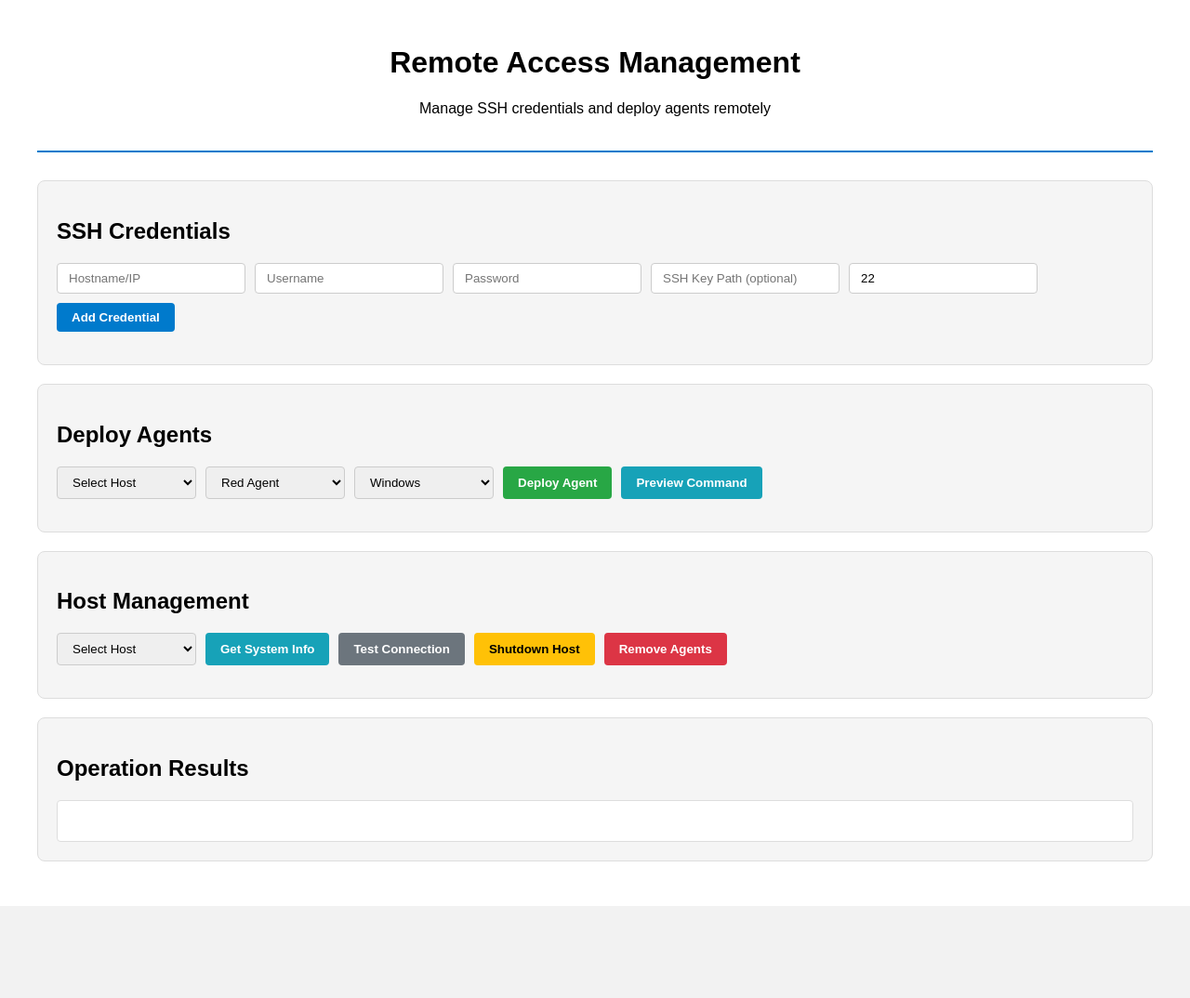
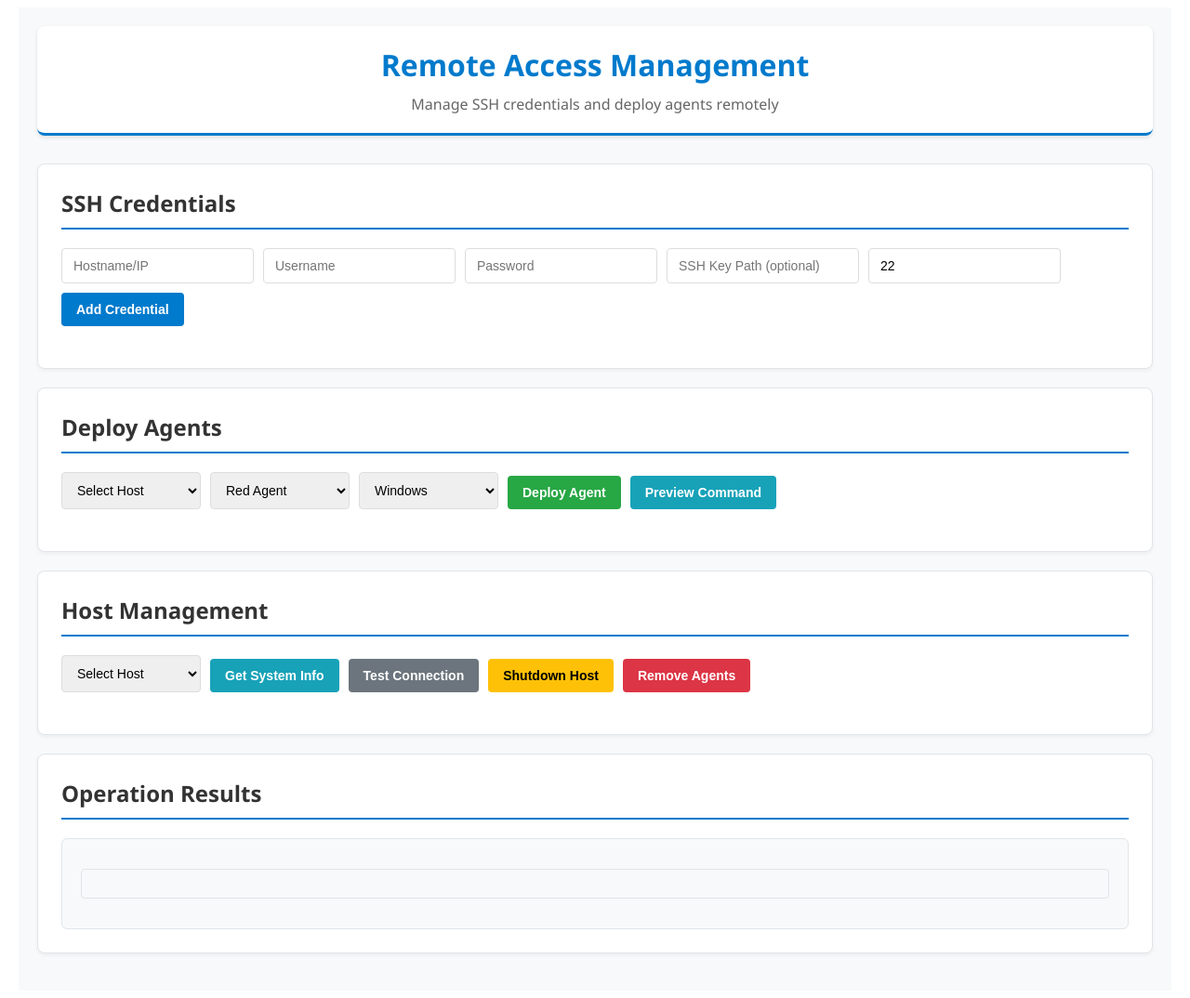
Before and after one commit to csshark/CALDERA-PLUGINS, a Python web app: template remoteaccess/templates/remoteaccess.html in a window 1280 px wide. Shown: the whole page at 93% size. Before the commit the page ends 975 px from the top, so only its background shows below. Run offline with Jinja, Linux system fonts and the light colour scheme; the template is opened without the code that fills it, so the values that code supplies are empty.

Commit message:
Update remoteaccess.css

```diff
--- a/remoteaccess/static/css/remoteaccess.css
+++ b/remoteaccess/static/css/remoteaccess.css
@@ -2,49 +2,84 @@
     max-width: 1200px;
     margin: 0 auto;
     padding: 20px;
-    font-family: Arial, sans-serif;
+    font-family: 'Segoe UI', Tahoma, Geneva, Verdana, sans-serif;
+    background-color: #f8f9fa;
 }
 
 .header {
     text-align: center;
     margin-bottom: 30px;
-    border-bottom: 2px solid #007acc;
+    border-bottom: 3px solid #007acc;
     padding-bottom: 20px;
+    background: white;
+    padding: 20px;
+    border-radius: 8px;
+    box-shadow: 0 2px 4px rgba(0,0,0,0.1);
+}
+
+.header h1 {
+    color: #007acc;
+    margin: 0;
+}
+
+.header p {
+    color: #666;
+    margin: 10px 0 0 0;
 }
 
 .section {
-    background: #f5f5f5;
-    padding: 20px;
+    background: white;
+    padding: 25px;
     margin-bottom: 20px;
     border-radius: 8px;
-    border: 1px solid #ddd;
+    border: 1px solid #e1e5e9;
+    box-shadow: 0 2px 4px rgba(0,0,0,0.05);
+}
+
+.section h2 {
+    color: #333;
+    border-bottom: 2px solid #007acc;
+    padding-bottom: 10px;
+    margin-top: 0;
 }
 
 .credential-form, .deployment-controls, .host-controls {
     display: flex;
     gap: 10px;
     flex-wrap: wrap;
-    margin-bottom: 15px;
+    margin-bottom: 20px;
+    align-items: end;
 }
 
 .input-field {
-    padding: 8px 12px;
-    border: 1px solid #ccc;
+    padding: 10px 12px;
+    border: 1px solid #ddd;
     border-radius: 4px;
     min-width: 150px;
+    font-size: 14px;
+    transition: border-color 0.3s;
+}
+
+.input-field:focus {
+    outline: none;
+    border-color: #007acc;
+    box-shadow: 0 0 0 2px rgba(0,122,204,0.2);
 }
 
 .btn {
-    padding: 8px 16px;
+    padding: 10px 16px;
     border: none;
     border-radius: 4px;
     cursor: pointer;
     font-weight: bold;
-    transition: background-color 0.3s;
+    font-size: 14px;
+    transition: all 0.3s;
+    min-width: 80px;
 }
 
 .btn:hover {
-    opacity: 0.9;
+    transform: translateY(-1px);
+    box-shadow: 0 2px 4px rgba(0,0,0,0.2);
 }
 
 .btn-primary { background-color: #007acc; color: white; }
@@ -63,32 +98,53 @@
     display: flex;
     justify-content: space-between;
     align-items: center;
-    padding: 10px;
-    background: white;
-    border: 1px solid #ddd;
-    border-radius: 4px;
+    padding: 15px;
+    background: #f8f9fa;
+    border: 1px solid #e1e5e9;
+    border-radius: 6px;
+    transition: background-color 0.3s;
+}
+
+.credential-item:hover {
+    background: #e9ecef;
+}
+
+.credential-info {
+    display: flex;
+    flex-direction: column;
+    gap: 5px;
 }
 
 .host {
     font-weight: bold;
     color: #007acc;
+    font-size: 16px;
 }
 
 .username {
     color: #666;
+    font-size: 14px;
+}
+
+.credential-actions {
+    display: flex;
+    gap: 8px;
 }
 
 .system-info, .results {
-    background: white;
-    padding: 15px;
-    border: 1px solid #ddd;
-    border-radius: 4px;
-    margin-top: 10px;
+    background: #f8f9fa;
+    padding: 20px;
+    border: 1px solid #e1e5e9;
+    border-radius: 6px;
+    margin-top: 15px;
 }
 
 pre {
     white-space: pre-wrap;
     word-wrap: break-word;
+    font-family: 'Consolas', 'Monaco', monospace;
+    font-size: 12px;
+    line-height: 1.4;
 }
 
 .modal {
@@ -112,6 +168,7 @@ pre {
     max-width: 600px;
     max-height: 80vh;
     overflow-y: auto;
+    box-shadow: 0 4px 8px rgba(0,0,0,0.2);
 }
 
 .modal-actions {
@@ -124,16 +181,55 @@ pre {
 .command-preview {
     background: #1e1e1e;
     color: #d4d4d4;
-    padding: 15px;
-    border-radius: 5px;
+    padding: 20px;
+    border-radius: 6px;
     border: 1px solid #444;
 }
 
 .command-code {
-    font-family: 'Courier New', monospace;
+    font-family: 'Consolas', 'Monaco', monospace;
     font-size: 12px;
     line-height: 1.4;
     white-space: pre-wrap;
     word-wrap: break-word;
-    margin-bottom: 10px;
+    margin-bottom: 15px;
+    background: #2d2d2d;
+    padding: 15px;
+    border-radius: 4px;
+    border-left: 4px solid #007acc;
 }
+
+.results pre {
+    background: #f8f9fa;
+    padding: 15px;
+    border-radius: 4px;
+    border: 1px solid #e1e5e9;
+    max-height: 300px;
+    overflow-y: auto;
+}
+
+@media (max-width: 768px) {
+    .credential-form, .deployment-controls, .host-controls {
+        flex-direction: column;
+    }
+
+    .input-field {
+        min-width: 100%;
+    }
+
+    .credential-item {
+        flex-direction: column;
+        gap: 10px;
+        align-items: start;
+    }
+
+    .credential-actions {
+        width: 100%;
+        justify-content: flex-end;
+    }
+
+    .modal-content {
+        min-width: 90%;
+        margin: 20px;
+    }
+}
```
